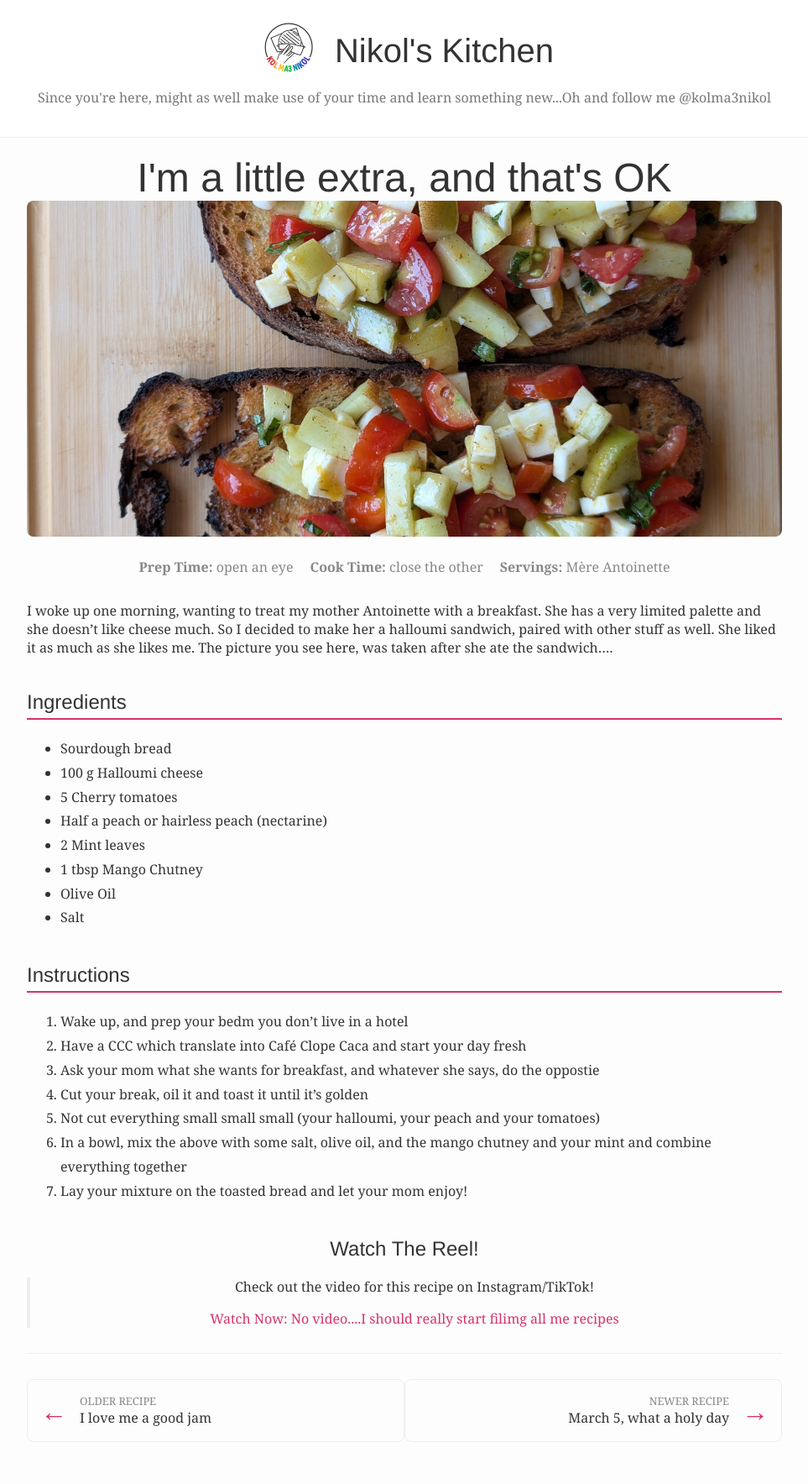
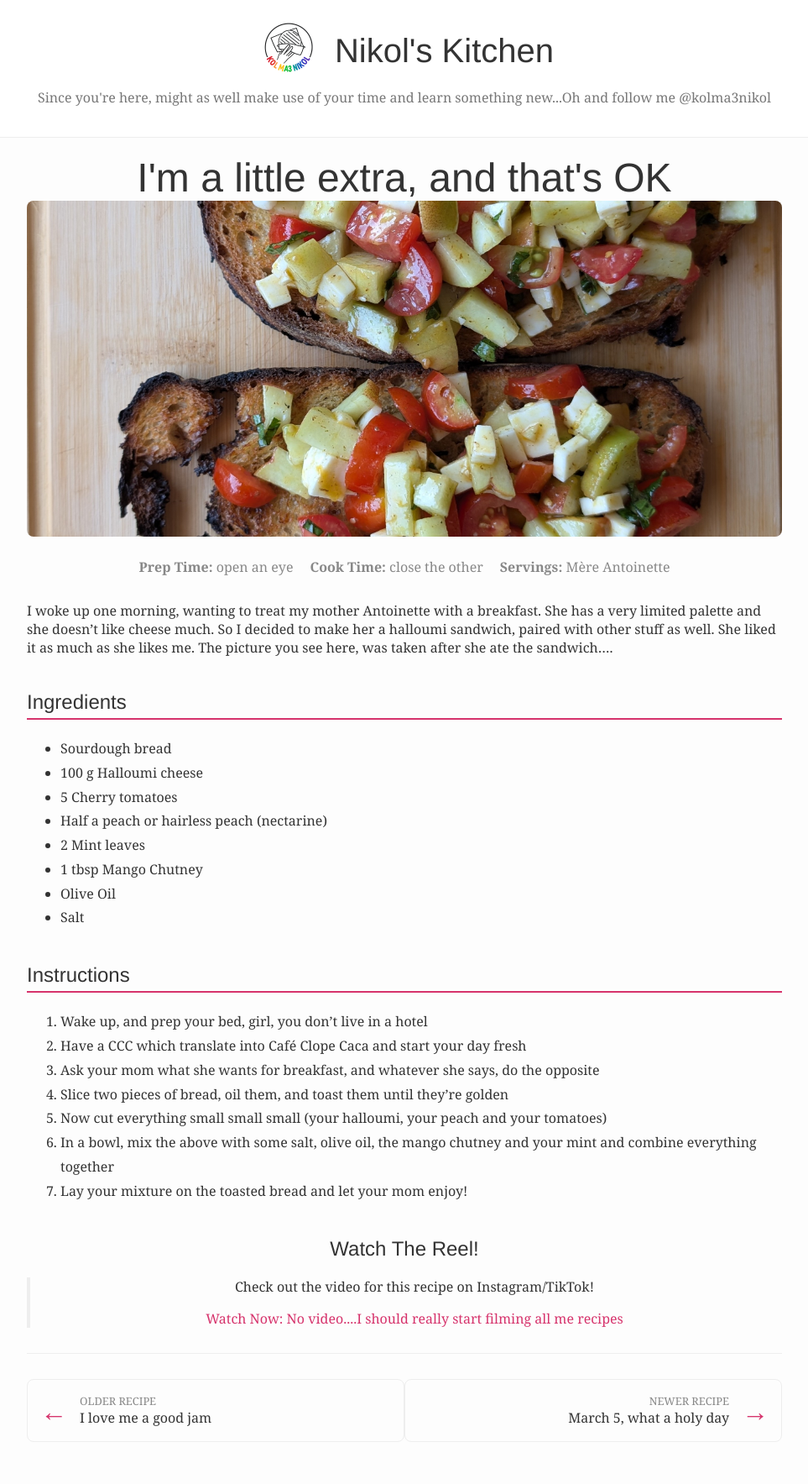
Before and after one commit to AntiLibrary5/nicools-kitchen, a Jekyll site: the page built from _posts/2025-10-26-halloumi-peach-tomato-sando.md, in a window 1280 px wide. Shown: the whole page at 84% size, without its empty margins (158-1121 px from the left). Built offline with Jekyll 4.4.1, drawn with Linux system fonts in a browser that asks for light colours.

Commit message:
halloumi peach tomato sandwich typo fix

```diff
--- a/_posts/2025-10-26-halloumi-peach-tomato-sando.md
+++ b/_posts/2025-10-26-halloumi-peach-tomato-sando.md
@@ -5,7 +5,7 @@ image: /assets/images/halloumi-peach-tomato-sando.jpg
 prep_time: "open an eye"
 cook_time: "close the other"
 servings: "Mère Antoinette"
-video_link: "No video....I should really start filimg all me recipes"
+video_link: "No video....I should really start filming all me recipes"
 tags: [Vegetarian]
 ---
 
@@ -25,10 +25,10 @@ I woke up one morning, wanting to treat my mother Antoinette with a breakfast. S
 
 ## Instructions
 
-1. Wake up, and prep your bedm you don't live in a hotel
+1. Wake up, and prep your bed, girl, you don't live in a hotel
 2. Have a CCC which translate into Café Clope Caca and start your day fresh
-3. Ask your mom what she wants for breakfast, and whatever she says, do the oppostie
-4. Cut your break, oil it and toast it until it's golden
-5. Not cut everything small small small (your halloumi, your peach and your tomatoes)
-6. In a bowl, mix the above with some salt, olive oil, and the mango chutney and your mint and combine everything together
+3. Ask your mom what she wants for breakfast, and whatever she says, do the opposite
+4. Slice two pieces of bread, oil them, and toast them until they're golden
+5. Now cut everything small small small (your halloumi, your peach and your tomatoes)
+6. In a bowl, mix the above with some salt, olive oil, the mango chutney and your mint and combine everything together
 7. Lay your mixture on the toasted bread and let your mom enjoy!
```
